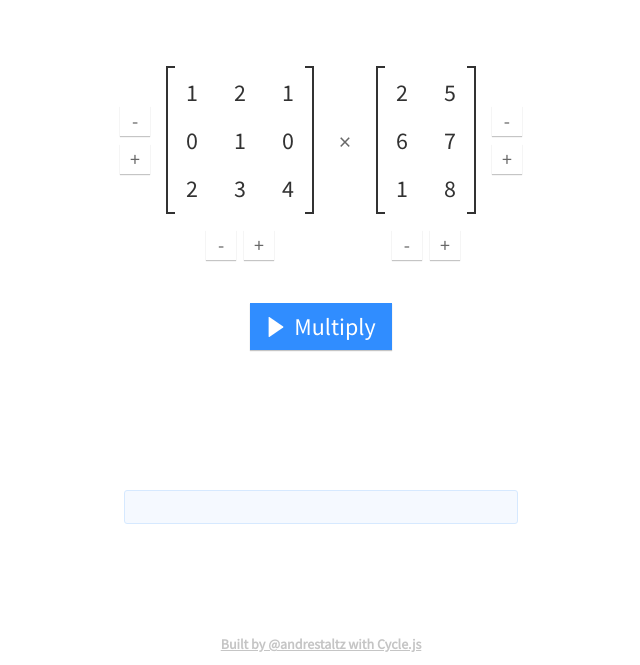
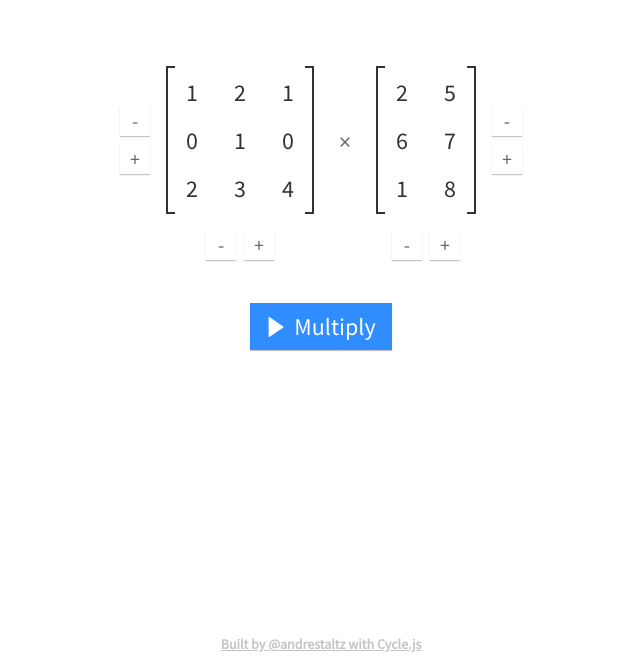
Before and after one commit to staltz/matrixmultiplication.xyz, a website: page index.html in a window 1280 px wide. Shown: the part 135-800 px from the top of the page, without its empty margins (319-959 px from the left). Drawn offline with Linux system fonts and the light colour scheme.

Commit message:
Remove the div

```diff
--- a/index.html
+++ b/index.html
@@ -11,6 +11,5 @@
 <body>
   <div id="main-container"></div>
   <script src="./dist/main.min.js"></script>
-  <div id="carbonads"></div>
 </body>
 </html>
```
